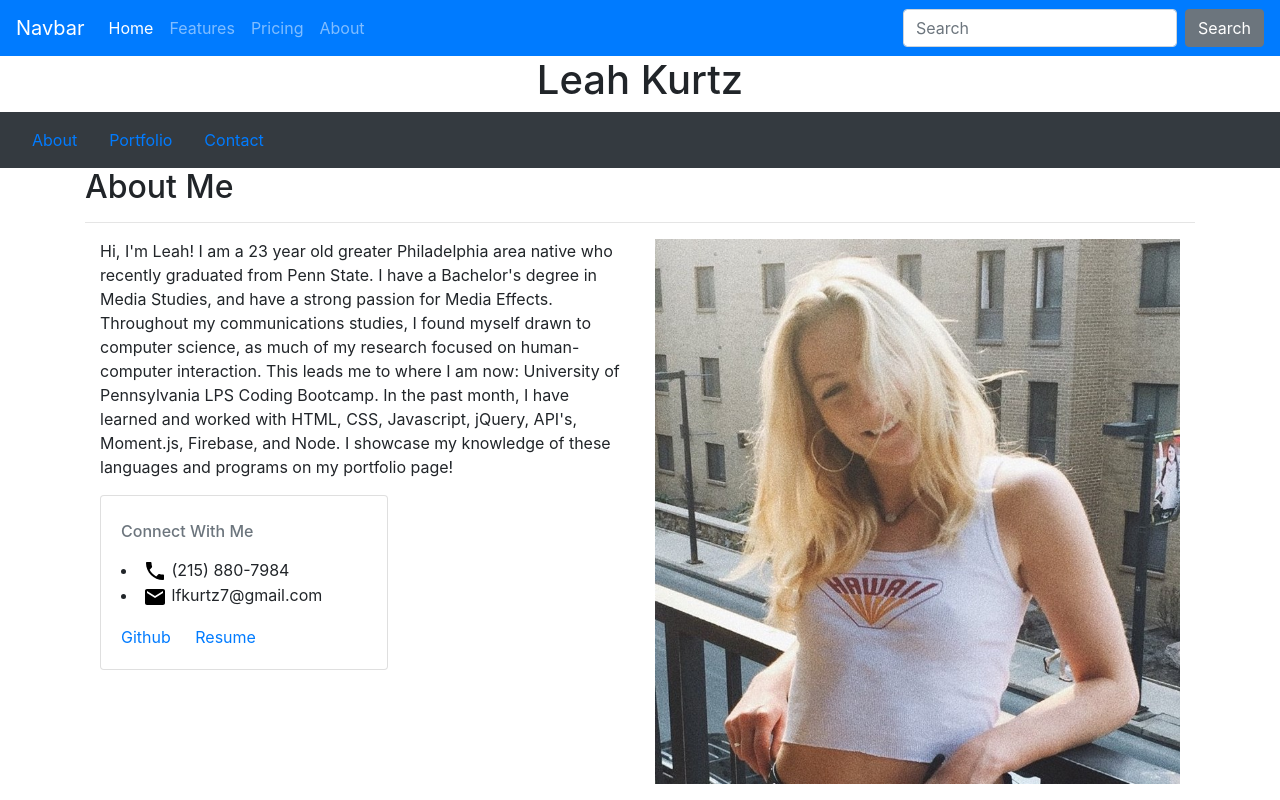
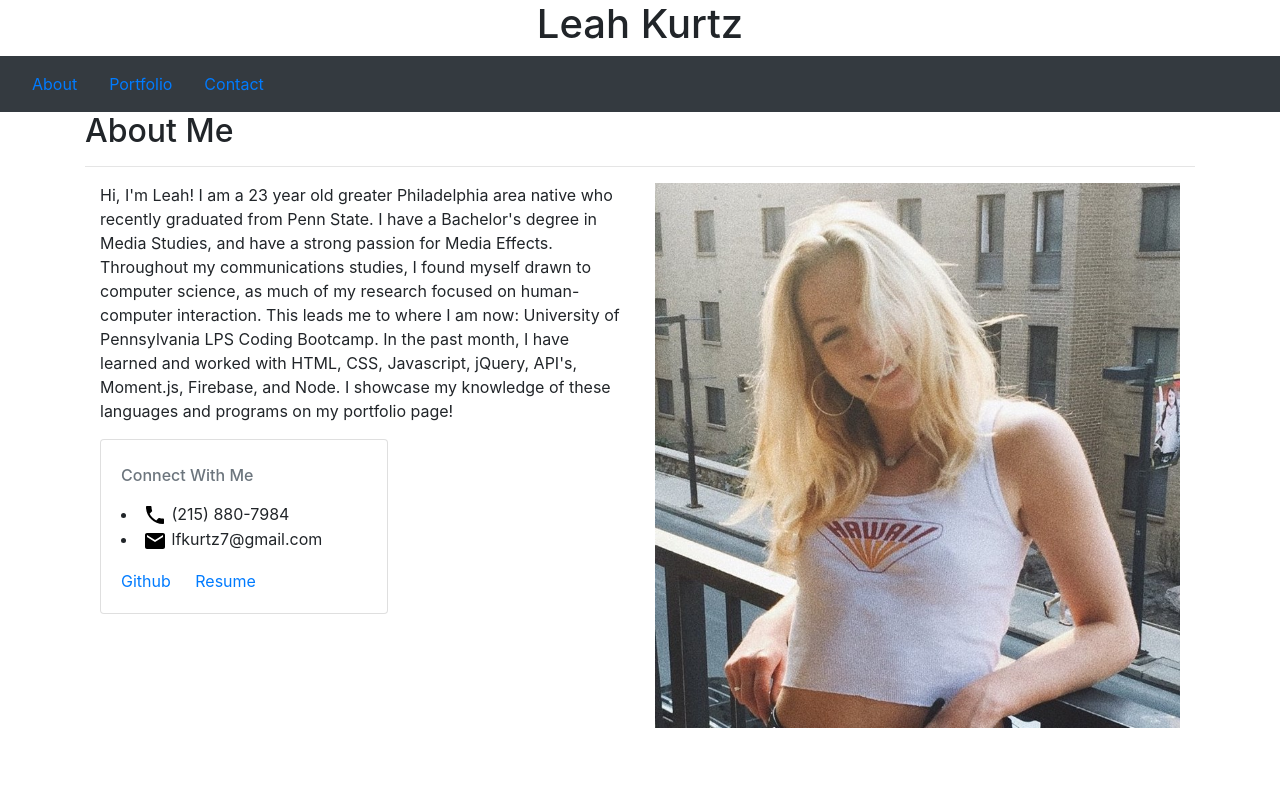
Before and after one commit to lfkurtz7/lfkurtz7.github.io, a plain HTML site: page index.html in a window 1280 px wide. Drawn offline with nearby package versions, Linux system fonts and the light colour scheme.

Commit message:
portfolio update

```diff
--- a/assets/css/style.css
+++ b/assets/css/style.css
@@ -1,3 +1,4 @@
-.h1{
-    color: red;
+.navbar {
+float: 1000px;
+
 }
--- a/index.html
+++ b/index.html
@@ -15,33 +15,7 @@
 
 
 <body>
-        <nav class="navbar navbar-expand-lg navbar-dark bg-primary">
-                <a class="navbar-brand" href="#">Navbar</a>
-                <button class="navbar-toggler" type="button" data-toggle="collapse" data-target="#navbarColor01" aria-controls="navbarColor01" aria-expanded="false" aria-label="Toggle navigation">
-                  <span class="navbar-toggler-icon"></span>
-                </button>
 
-                <div class="collapse navbar-collapse" id="navbarColor01">
-                  <ul class="navbar-nav mr-auto">
-                    <li class="nav-item active">
-                      <a class="nav-link" href="#">Home <span class="sr-only">(current)</span></a>
-                    </li>
-                    <li class="nav-item">
-                      <a class="nav-link" href="#">Features</a>
-                    </li>
-                    <li class="nav-item">
-                      <a class="nav-link" href="#">Pricing</a>
-                    </li>
-                    <li class="nav-item">
-                      <a class="nav-link" href="#">About</a>
-                    </li>
-                  </ul>
-                  <form class="form-inline my-2 my-lg-0">
-                    <input class="form-control mr-sm-2" type="text" placeholder="Search">
-                    <button class="btn btn-secondary my-2 my-sm-0" type="submit">Search</button>
-                  </form>
-                </div>
-              </nav>
 
     <h1 class="text-center">Leah Kurtz</h1>
 
```
